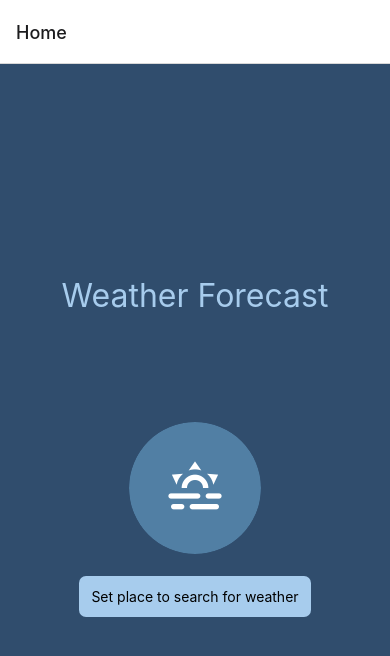
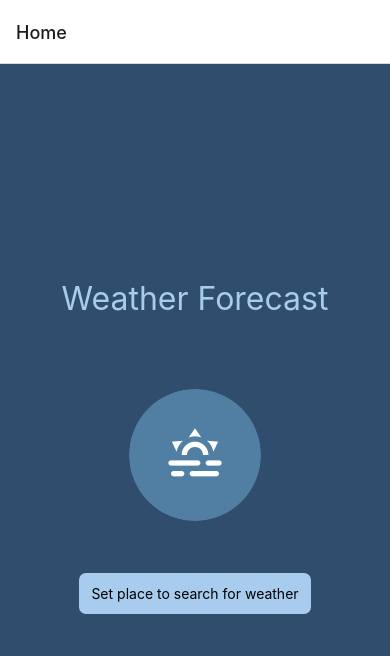
Before and after one commit to Jack-Christopher/Weather-Forecast-React-Native-App, a React Native app: screen / in a window 390 px wide. Shown: the top 656 px of the page. Built offline with nearby package versions, Linux system fonts and the light colour scheme.

Commit message:
Minor changes

```diff
--- /dev/null
+++ b/screens/StartScreen.js
@@ -0,0 +1,18 @@
+import React, { Component } from "react";
+import { GetStyles } from '../styles/GetStyles.js';
+import { Text, View, TouchableOpacity } from 'react-native';
+
+
+const StartScreen = ({navigation }) => {
+
+    const styles = GetStyles(["container", "appTitle", "button", "icon"]);
+
+    return(
+        <Text style={styles.appTitle}>
+            Weather Forecast
+        </Text>
+    )
+
+}
+
+export default StartScreen;
--- a/styles/AllStyles.js
+++ b/styles/AllStyles.js
@@ -12,7 +12,7 @@ const AllStyles = {
         color: "#A7CCED",
         fontSize: 32,
         textAlign: "center",
-        marginBottom: 100,
+        marginBottom: 64,
     },
 
     button:
@@ -23,6 +23,11 @@ const AllStyles = {
         borderRadius: 7,
     },
 
+    icon:
+    {
+        marginBottom: 30,
+    }
+
 }
 
 
```
